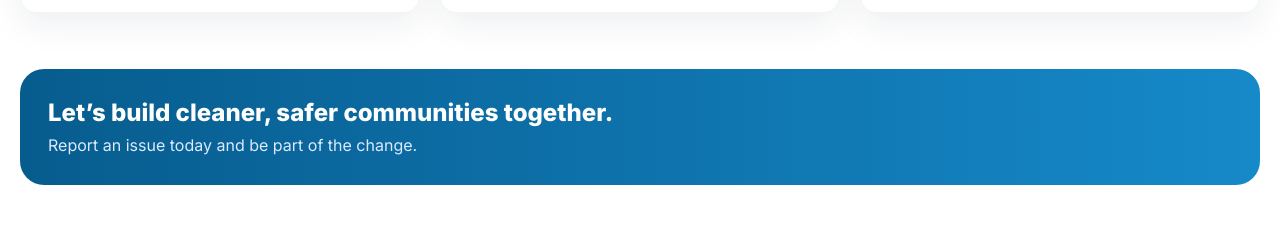
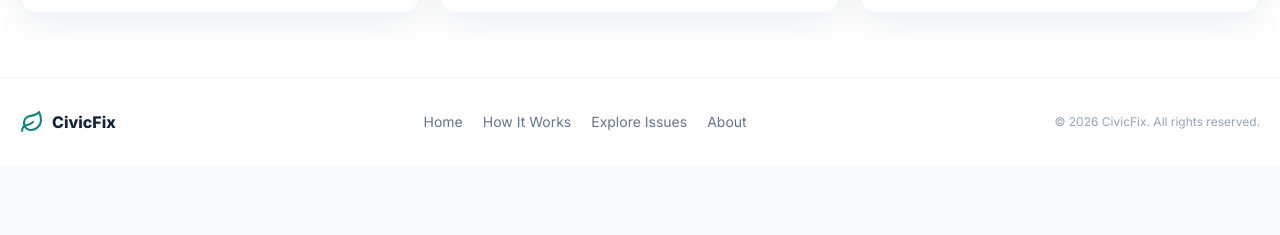
Before and after one commit to 2303A52411/CivicFix-Mini-project, a React (Vite) app in the folder client/: page / in a window 1280 px wide. Shown: the part 2420-2655 px from the top of the page. After the commit the page ends 2586 px from the top, so only its background shows below. Built offline with nearby package versions, Linux system fonts and the light colour scheme; no server answers.

Commit message:
Remove landing page promotional banner

```diff
--- a/client/src/pages/Landing.jsx
+++ b/client/src/pages/Landing.jsx
@@ -30,7 +30,7 @@ export default function Landing() {
       <section id="impact" className="bg-slate-50 py-16"><div className="mx-auto grid max-w-7xl items-center gap-10 px-5 lg:grid-cols-[.8fr_1.2fr]"><div><p className="text-sm font-bold uppercase tracking-widest text-brand-600">Our impact</p><h2 className="mt-3 text-4xl font-extrabold leading-tight">Cleaner Places.<br/>Safer Lives.<br/>Happier Communities.</h2><p className="mt-5 leading-7 text-slate-500">Together, communities can turn everyday concerns into visible, accountable improvements.</p><div className="mt-7 grid grid-cols-2 gap-3 text-sm font-semibold">{['Cleaner surroundings','Safer communities','More accountability','Happier neighbours'].map(x=><span className="flex items-center gap-2" key={x}><CheckCircle2 className="h-5 w-5 text-emerald-500"/>{x}</span>)}</div></div><div className="relative overflow-hidden rounded-[2rem]"><img src={authCommunityImage} alt="A cleaner community park" className="h-96 w-full object-cover"/><div className="absolute bottom-5 right-5 max-w-xs rounded-2xl bg-white/95 p-5 shadow-xl"><h3 className="text-xl font-extrabold">Real people.<br/>Real change.</h3><p className="mt-2 text-sm leading-6 text-slate-500">CivicFix helps communities turn concerns into transparent improvements.</p></div></div></div></section>
 
       <section className="mx-auto max-w-7xl px-5 py-16"><div className="text-center"><h2 className="text-3xl font-extrabold">What Community Members Say</h2><p className="mt-2 text-slate-500">Real stories from people making a difference.</p></div><div className="mt-8 grid gap-5 md:grid-cols-3">{[['“CivicFix makes reporting simple and the updates are clear.”','Priya S.'],['“I can follow every issue and see real improvements in our area.”','Rahul M.'],['“It brings transparency and accountability to community maintenance.”','Meera R.']].map(([quote,name])=><blockquote className="card p-6" key={name}><p className="leading-7 text-slate-600">{quote}</p><div className="mt-5 flex items-center justify-between"><b>{name}</b><span className="text-amber-400">★★★★★</span></div></blockquote>)}</div>
-        <div className="mt-14 rounded-3xl bg-gradient-to-r from-brand-700 to-brand-500 px-7 py-7 text-white"><h2 className="text-2xl font-extrabold">Let’s build cleaner, safer communities together.</h2><p className="mt-1 text-blue-100">Report an issue today and be part of the change.</p></div></section>
+      </section>
     </main>
 
     <footer className="border-t border-slate-100 bg-white"><div className="mx-auto flex max-w-7xl flex-wrap items-center justify-between gap-5 px-5 py-8"><div className="flex items-center gap-2 font-extrabold"><Leaf className="text-teal-600"/>CivicFix</div><div className="flex gap-5 text-sm text-slate-500"><a href="#home">Home</a><a href="#how">How It Works</a><Link to="/login">Explore Issues</Link><a href="#impact">About</a></div><p className="text-xs text-slate-400">© 2026 CivicFix. All rights reserved.</p></div></footer>
```
